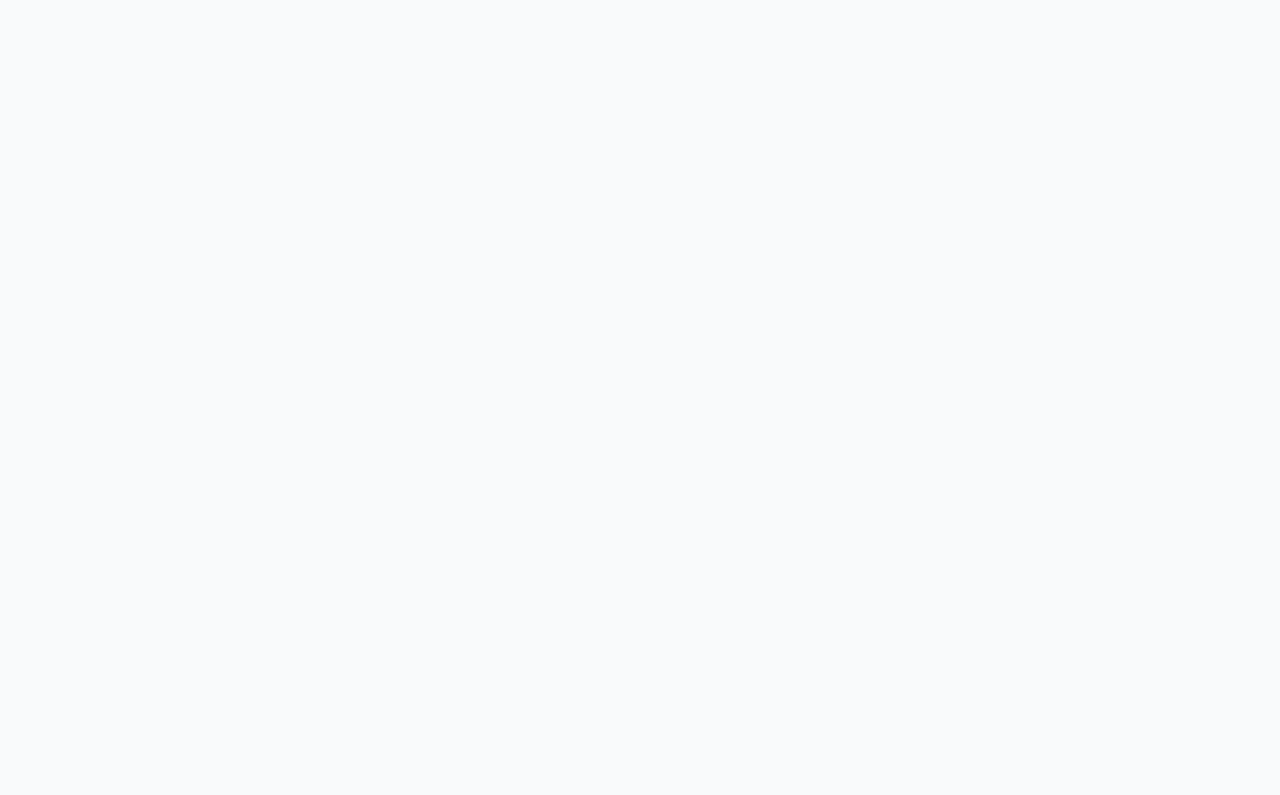
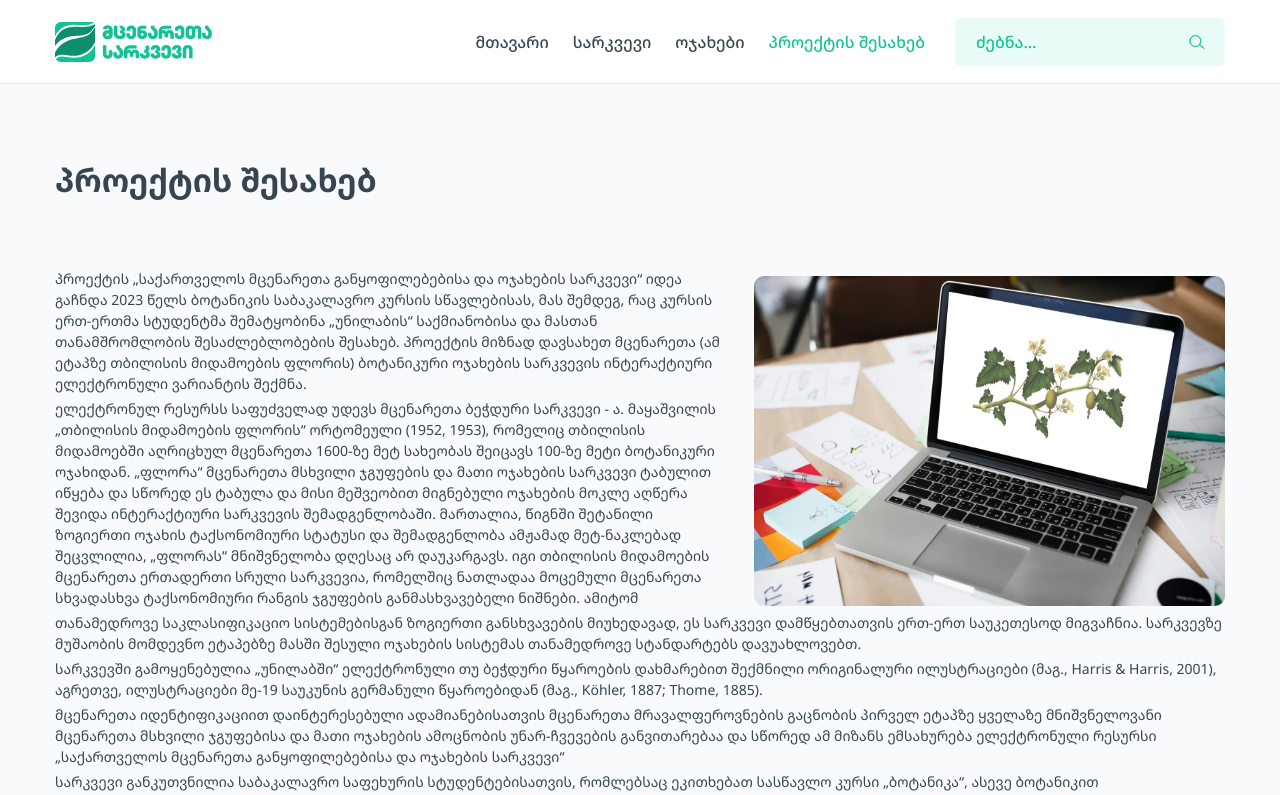
Before and after one commit to Mind1a/plant-research, a React (Vite) app: page /about-project in a window 1280 px wide. Before the commit this address had no page. Shown: the top 795 px of the page. Built offline with nearby package versions, Linux system fonts and the light colour scheme.

Commit message:
feature/about-page
adding about project section

```diff
--- a/src/index.css
+++ b/src/index.css
@@ -36,7 +36,7 @@
   font-display: swap;
 }
 .pageWrapper {
-  @apply mx-auto w-full max-w-[1200px] px-[30px] max-500:px-[20px];
+  @apply mx-auto w-full max-w-[1200px] px-[15px] max-500:px-[20px];
 }
 body,
 #root {
--- a/src/presenter/assets/index.ts
+++ b/src/presenter/assets/index.ts
@@ -8,6 +8,7 @@ import heroBanner from '/assets/webp/hero.webp';
 import rightArrow from '/assets/svg/rightArrow.svg';
 import aboutBanner from '/assets/webp/about-project.webp';
 import aboutBannerSm from '/assets/webp/about-project-sm.webp';
+import aboutProjectImg from '/assets/webp/about-project-img.webp';
 
 export {
   logo,
@@ -20,4 +21,5 @@ export {
   rightArrow,
   aboutBanner,
   aboutBannerSm,
+  aboutProjectImg,
 };
--- /dev/null
+++ b/src/presenter/components/molecules/aboutProjectPage/AboutProjectSection.tsx
@@ -0,0 +1,72 @@
+import Button from '../../atoms/buttons/Button';
+import { aboutProjectImg } from '../../../assets';
+
+export default function AboutProjectSection() {
+  return (
+    <section>
+      <h2 className="text-title-sm font-bold leading-[1.5] text-charcoalGrey max-1000:text-subtitle max-450:text-[16px]">
+        პროექტის შესახებ
+      </h2>
+      <div className="mb-1 mt-16 flex flex-row gap-[28.57px]">
+        <div className="flex flex-col gap-1">
+          <p className="w-full flex-1 text-[14px] leading-[21px] text-charcoalGrey">
+            პროექტის „საქართველოს მცენარეთა განყოფილებებისა და ოჯახების
+            სარკვევი“ იდეა გაჩნდა 2023 წელს ბოტანიკის საბაკალავრო კურსის
+            სწავლებისას, მას შემდეგ, რაც კურსის ერთ-ერთმა სტუდენტმა შემატყობინა
+            „უნილაბის“ საქმიანობისა და მასთან თანამშრომლობის შესაძლებლობების
+            შესახებ. პროექტის მიზნად დავსახეთ მცენარეთა (ამ ეტაპზე თბილისის
+            მიდამოების ფლორის) ბოტანიკური ოჯახების სარკვევის ინტერაქტიური
+            ელექტრონული ვარიანტის შექმნა.
+          </p>
+          <p className="w-full flex-1 text-[14px] leading-[21px] text-charcoalGrey">
+            ელექტრონულ რესურსს საფუძველად უდევს მცენარეთა ბეჭდური სარკვევი - ა.
+            მაყაშვილის „თბილისის მიდამოების ფლორის“ ორტომეული (1952, 1953),
+            რომელიც თბილისის მიდამოებში აღრიცხულ მცენარეთა 1600-ზე მეტ სახეობას
+            შეიცავს 100-ზე მეტი ბოტანიკური ოჯახიდან. „ფლორა“ მცენარეთა მსხვილი
+            ჯგუფების და მათი ოჯახების სარკვევი ტაბულით იწყება და სწორედ ეს
+            ტაბულა და მისი მეშვეობით მიგნებული ოჯახების მოკლე აღწერა შევიდა
+            ინტერაქტიური სარკვევის შემადგენლობაში. მართალია, წიგნში შეტანილი
+            ზოგიერთი ოჯახის ტაქსონომიური სტატუსი და შემადგენლობა ამჟამად
+            მეტ-ნაკლებად შეცვლილია, „ფლორას“ მნიშვნელობა დღესაც არ დაუკარგავს.
+            იგი თბილისის მიდამოების მცენარეთა ერთადერთი სრული სარკვევია,
+            რომელშიც ნათლადაა მოცემული მცენარეთა სხვადასხვა ტაქსონომიური რანგის
+            ჯგუფების განმასხვავებელი ნიშნები. ამიტომ
+          </p>
+        </div>
+        <img
+          src={aboutProjectImg}
+          alt=""
+          className="mt-2 h-[330px] w-full max-w-[471px] rotate-180 scale-y-[-1] rounded-[10px]"
+        />
+      </div>
+      <div className="flex flex-col gap-1">
+        <p className="!leading-[1.8 ] w-full text-[14px] leading-[21px] text-charcoalGrey">
+          თანამედროვე საკლასიფიკაციო სისტემებისგან ზოგიერთი განსხვავების
+          მიუხედავად, ეს სარკვევი დამწყებთათვის ერთ-ერთ საუკეთესოდ მიგვაჩნია.
+          სარკვევზე მუშაობის მომდევნო ეტაპებზე მასში შესული ოჯახების სისტემას
+          თანამედროვე სტანდარტებს დავუახლოვებთ.
+        </p>
+        <p className="!leading-[1.8 ] w-full text-[14px] leading-[21px] text-charcoalGrey">
+          სარკვევში გამოყენებულია „უნილაბში“ ელექტრონული თუ ბეჭდური წყაროების
+          დახმარებით შექმნილი ორიგინალური ილუსტრაციები (მაგ., Harris & Harris,
+          2001), აგრეთვე, ილუსტრაციები მე-19 საუკუნის გერმანული წყაროებიდან
+          (მაგ., Köhler, 1887; Thome, 1885).
+        </p>
+        <p className="!leading-[1.8 ] w-full text-[14px] leading-[21px] text-charcoalGrey">
+          მცენარეთა იდენტიფიკაციით დაინტერესებული ადამიანებისათვის მცენარეთა
+          მრავალფეროვნების გაცნობის პირველ ეტაპზე ყველაზე მნიშვნელოვანი
+          მცენარეთა მსხვილი ჯგუფებისა და მათი ოჯახების ამოცნობის უნარ-ჩვევების
+          განვითარებაა და სწორედ ამ მიზანს ემსახურება ელექტრონული რესურსი
+          „საქართველოს მცენარეთა განყოფილებებისა და ოჯახების სარკვევი“
+        </p>
+        <p className="!leading-[1.8 ] w-full text-[14px] leading-[21px] text-charcoalGrey">
+          სარკვევი განკუთვნილია საბაკალავრო საფეხურის სტუდენტებისათვის,
+          რომლებსაც ეკითხებათ სასწავლო კურსი „ბოტანიკა“, ასევე ბოტანიკით
+          დაინტერესებული მაგისტრანტების, დოქტორანტების, მკვლევარებისა და
+          მოყვარული ბოტანიკოსებისათვის, რომლებსაც აქვთ სურვილი მცენარეთა
+          ოჯახების რკვევის პრაქტიკულ უნარ-ჩვევებს დაეუფლონ.
+        </p>
+      </div>
+    </section>
+  );
+}
--- a/src/presenter/components/molecules/homepage/AboutProject.tsx
+++ b/src/presenter/components/molecules/homepage/AboutProject.tsx
@@ -21,7 +21,7 @@ export default function AboutProject() {
           label="სრულად"
           clasname="mt-6 max-700:mx-auto max-500:h-[32px] max-500:text-[12px]"
           variant="secondary"
-          onclick={() => navigate('/about')}
+          onclick={() => navigate('/about-project')}
         />
       </div>
       <div className="w-[580px] max-1050:w-[450px] max-900:w-[400px] max-800:w-[350px] max-700:mt-[23px] max-450:w-full max-450:px-5">
--- a/src/presenter/routes/routes.tsx
+++ b/src/presenter/routes/routes.tsx
@@ -2,6 +2,7 @@ import { Routes, Route } from 'react-router-dom';
 import Home from '../views/Home';
 import PageLayout from '../components/molecules/layout/rootLayout';
 import Sarkvevi from '../views/Sarkvevi';
+import About from '../views/About';
 
 export default function AppRoutes() {
   return (
@@ -9,6 +10,7 @@ export default function AppRoutes() {
       <Route element={<PageLayout />}>
         <Route path="/" element={<Home />} />
         <Route path="/sarkvevi" element={<Sarkvevi />} />
+        <Route path="/about-project" element={<About />} />
       </Route>
     </Routes>
   );
--- /dev/null
+++ b/src/presenter/views/About.tsx
@@ -0,0 +1,10 @@
+import PageWrapper from '../components/atoms/PageWrapper';
+import AboutProjectSection from '../components/molecules/aboutProjectPage/AboutProjectSection';
+
+export default function About() {
+  return (
+    <PageWrapper classname="my-[72px] max-1000:my-[42px] max-500:my-[27px] p-0">
+      <AboutProjectSection />
+    </PageWrapper>
+  );
+}
```
Also changed, not shown: public/assets/webp/about-project-img.webp (added), src/presenter/components/molecules/aboutProjectPage/WorkingTeam.tsx (added).
